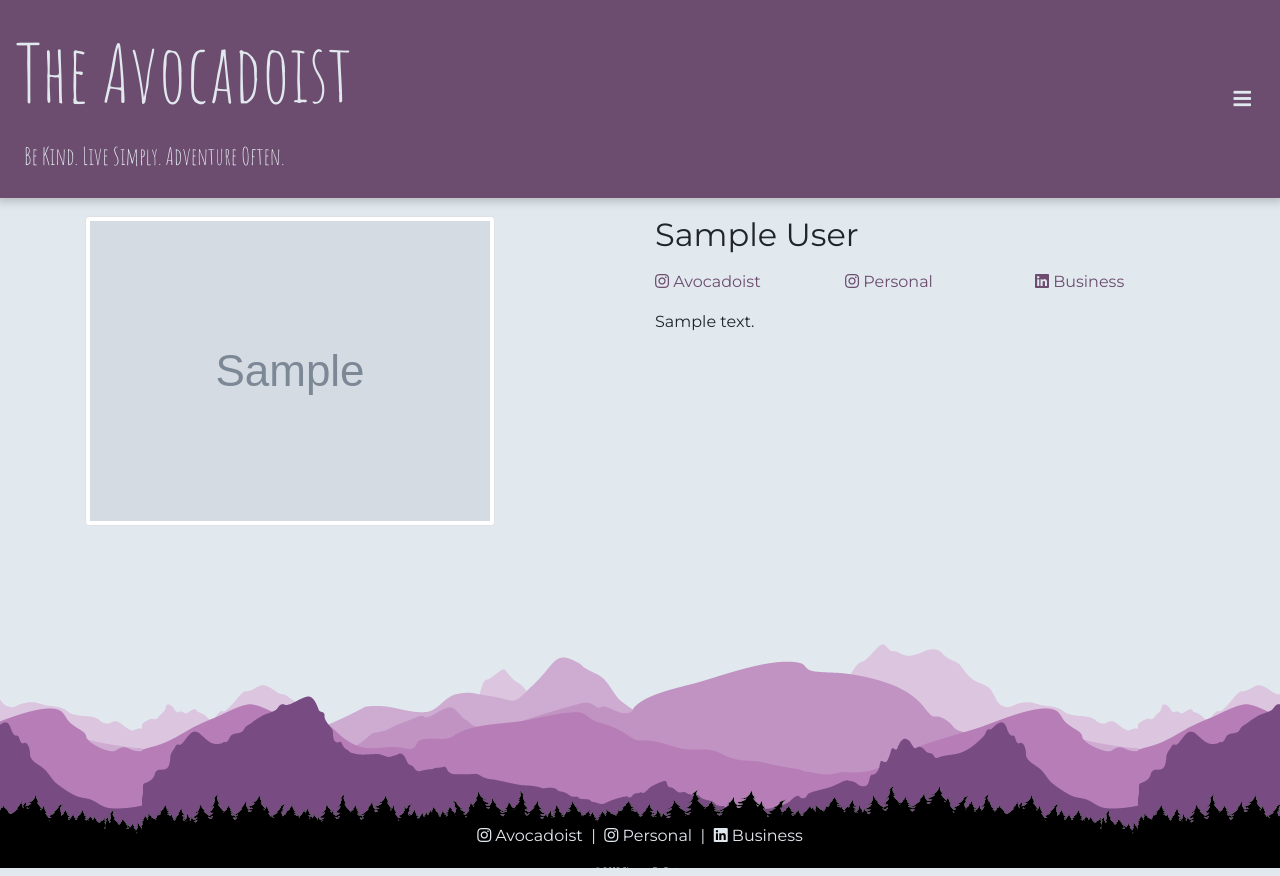
After one commit to jwdepetro/avocadoist, a Django app: page /about-me/ in a window 1280 px wide. The commit adds this page. Run offline with Django 3.2, Linux system fonts and the light colour scheme; data comes from the database, SQL or seed files in the repository; tables that the repository leaves empty hold one stand-in row (values such as "Sample post"); grey boxes marked "Sample" are stand-in pictures; some libraries are stand-ins or nearby versions.

Commit message:
added profile

```diff
--- a/app/urls.py
+++ b/app/urls.py
@@ -3,5 +3,6 @@ from django.urls import path, include
 
 urlpatterns = [
     path('', include('blog.urls')),
-    path('admin/', admin.site.urls)
+    path('admin/', admin.site.urls),
+    path('about-me/', include('social.urls'))
 ]
--- a/blog/templates/base/header.html
+++ b/blog/templates/base/header.html
@@ -19,7 +19,7 @@
         <div class="mr-auto"></div>
         <ul class="navbar-nav text-center">
             <li class="nav-item">
-                <a class="nav-link header-link"">
+                <a class="nav-link header-link" href="{% url 'profile' %}">
                     <i class="fas fa-grin-beam"></i>&nbsp;About Me
                 </a>
             </li>
--- a/blog/views.py
+++ b/blog/views.py
@@ -25,10 +25,7 @@ def index(request):
     posts = paginator.get_page(page)
     tags = PostTag.objects.values('tag__name').annotate(count=Count('tag')).order_by('-count')
 
-    return render(request, 'post/index.html', {
-        'posts': posts,
-        'tags': tags
-    })
+    return render(request, 'post/index.html', {'posts': posts, 'tags': tags})
 
 
 def view(request, slug):
--- /dev/null
+++ b/social/templates/profile/index.html
@@ -0,0 +1,27 @@
+{% extends 'base/index.html' %}
+
+{% block content %}
+
+<div class="container mb-4">
+    <div class="row">
+        <div class="col-12 col-md-6 my-2">
+            <img class="img-thumbnail" src="{{ user_profile.image.image.url }}">
+        </div>
+        <div class="col-12 col-md-6 my-2">
+            <h2>{{user_profile.title}}</h2>
+            <div class="row my-3">
+                {% for social_profile in social_profiles %}
+                <div class="col">
+                    <a class="social-link" href="{{ social_profile.link }}" target="_blank">
+                        <i class="{{ social_profile.social_type.icon }}"></i>&nbsp;{{ social_profile.name }}
+                    </a>
+                </div>
+                {% endfor %}
+            </div>
+            <p style="white-space: pre-wrap;">{{user_profile.body}}</p>
+        </div>
+    </div>
+</div>
+</div>
+
+{% endblock %}
--- /dev/null
+++ b/social/urls.py
@@ -0,0 +1,7 @@
+from django.urls import path
+
+from . import views
+
+urlpatterns = [
+    path('', views.index, name='profile')
+]
--- a/social/views.py
+++ b/social/views.py
@@ -1,3 +1,17 @@
 from django.shortcuts import render
+from social.models import UserProfile, SocialProfile
 
-# Create your views here.
+
+def index(request):
+    """
+    Show the user profile.
+    :param request:
+    :return:
+    """
+    user_profile = UserProfile.objects.first()
+    social_profiles = SocialProfile.objects.all()
+
+    return render(request, 'profile/index.html', {
+        'user_profile': user_profile,
+        'social_profiles': social_profiles
+    })
```
